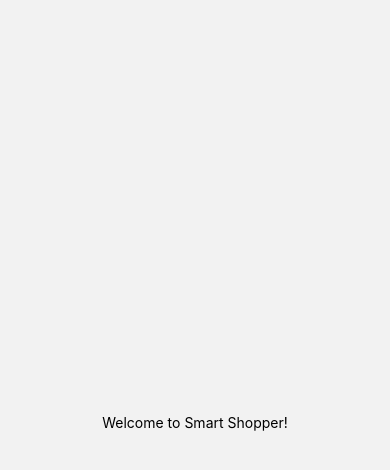
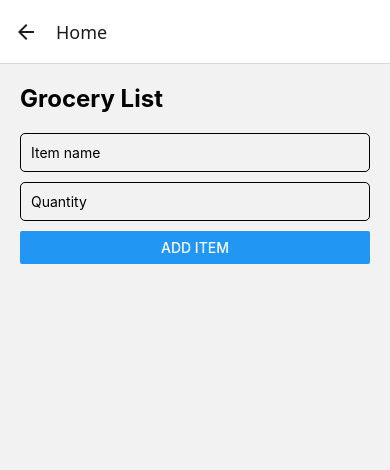
Before and after one commit to Jaison-Abraham/Smart_Shoper_Final_project, a React Native app in the folder SmartShopper/: screen /Home in a window 390 px wide. Shown: the top 470 px of the page. Built offline with nearby package versions, Linux system fonts and the light colour scheme.

Commit message:
Added feature - Grocery list Screen

```diff
--- a/SmartShopper/App.js
+++ b/SmartShopper/App.js
@@ -3,17 +3,17 @@
 import { createNativeStackNavigator } from '@react-navigation/native-stack';
 import LoginScreen from './screens/LoginScreen';
 import SignupScreen from './screens/SignupScreen';
-import HomeScreen from './screens/HomeScreen'; // placeholder for now
+import GroceryListScreen from './screens/GroceryListScreen';
 
 const Stack = createNativeStackNavigator();
 
 export default function App() {
   return (
     <NavigationContainer>
-      <Stack.Navigator initialRouteName="Login" screenOptions={{ headerShown: false }}>
+      <Stack.Navigator initialRouteName="Login" screenOptions={{ headerShown: true }}>
         <Stack.Screen name="Login" component={LoginScreen} />
         <Stack.Screen name="Signup" component={SignupScreen} />
-        <Stack.Screen name="Home" component={HomeScreen} />
+        <Stack.Screen name="Home" component={GroceryListScreen} />
       </Stack.Navigator>
     </NavigationContainer>
   );
--- /dev/null
+++ b/SmartShopper/screens/GroceryListScreen.js
@@ -0,0 +1,107 @@
+import React, { useEffect, useState } from 'react';
+import { View, Text, TextInput, Button, FlatList, StyleSheet, TouchableOpacity } from 'react-native';
+import { db, auth } from '../firebaseConfig';
+import { collection, addDoc, onSnapshot, deleteDoc, doc, updateDoc } from 'firebase/firestore';
+
+const GroceryListScreen = () => {
+  const [itemName, setItemName] = useState('');
+  const [quantity, setQuantity] = useState('');
+  const [items, setItems] = useState([]);
+
+  const user = auth.currentUser;
+
+  useEffect(() => {
+    if (!user) return;
+
+    const unsubscribe = onSnapshot(
+      collection(db, 'users', user.uid, 'groceryItems'),
+      (snapshot) => {
+        const data = snapshot.docs.map(doc => ({
+          id: doc.id,
+          ...doc.data(),
+        }));
+        setItems(data);
+      }
+    );
+
+    return () => unsubscribe();
+  }, []);
+
+  const handleAddItem = async () => {
+    if (!itemName || !quantity) return;
+
+    await addDoc(collection(db, 'users', user.uid, 'groceryItems'), {
+      name: itemName,
+      quantity,
+      purchased: false
+    });
+
+    setItemName('');
+    setQuantity('');
+  };
+
+  const togglePurchased = async (item) => {
+    await updateDoc(doc(db, 'users', user.uid, 'groceryItems', item.id), {
+      purchased: !item.purchased
+    });
+  };
+
+  const deleteItem = async (id) => {
+    await deleteDoc(doc(db, 'users', user.uid, 'groceryItems', id));
+  };
+
+  const renderItem = ({ item }) => (
+    <TouchableOpacity
+      style={[styles.itemContainer, item.purchased && styles.purchased]}
+      onPress={() => togglePurchased(item)}
+      onLongPress={() => deleteItem(item.id)}
+    >
+      <Text>{item.name} - {item.quantity}</Text>
+    </TouchableOpacity>
+  );
+
+  return (
+    <View style={styles.container}>
+      <Text style={styles.heading}>Grocery List</Text>
+      <TextInput
+        placeholder="Item name"
+        value={itemName}
+        onChangeText={setItemName}
+        style={styles.input}
+      />
+      <TextInput
+        placeholder="Quantity"
+        value={quantity}
+        onChangeText={setQuantity}
+        style={styles.input}
+      />
+      <Button title="Add Item" onPress={handleAddItem} />
+      <FlatList
+        data={items}
+        keyExtractor={(item) => item.id}
+        renderItem={renderItem}
+        style={{ marginTop: 20 }}
+      />
+    </View>
+  );
+};
+
+export default GroceryListScreen;
+
+const styles = StyleSheet.create({
+  container: { flex: 1, padding: 20 },
+  heading: { fontSize: 24, fontWeight: 'bold', marginBottom: 20 },
+  input: { borderWidth: 1, marginBottom: 10, padding: 10, borderRadius: 5 },
+  itemContainer: {
+    padding: 12,
+    borderBottomWidth: 1,
+    borderColor: '#ccc',
+    backgroundColor: '#f2f2f2',
+    marginBottom: 10,
+    borderRadius: 5
+  },
+  purchased: {
+    backgroundColor: '#d3ffd3',
+    textDecorationLine: 'line-through'
+  }
+});
--- a/SmartShopper/screens/SignupScreen.js
+++ b/SmartShopper/screens/SignupScreen.js
@@ -1,26 +1,34 @@
 import React, { useState } from 'react';
 import { View, Text, TextInput, Button, StyleSheet, Alert } from 'react-native';
 import { createUserWithEmailAndPassword } from 'firebase/auth';
-import { auth } from '../firebaseConfig';
+import { setDoc, doc } from 'firebase/firestore';
+import { auth, db } from '../firebaseConfig';
 
 const SignupScreen = ({ navigation }) => {
   const [email, setEmail] = useState('');
   const [password, setPassword] = useState('');
 
-  const handleSignup = () => {
+  const handleSignup = async () => {
     if (!email || !password) {
       Alert.alert('Error', 'Please fill in both fields');
       return;
     }
 
-    createUserWithEmailAndPassword(auth, email, password)
-      .then(() => {
-        Alert.alert('Success', 'Account created!');
-        navigation.replace('Login');
-      })
-      .catch((error) => {
-        Alert.alert('Signup Error', error.message);
+    try {
+      const userCredential = await createUserWithEmailAndPassword(auth, email, password);
+      const user = userCredential.user;
+
+      await setDoc(doc(db, 'users', user.uid), {
+        email: user.email,
+        createdAt: new Date()
       });
+
+      Alert.alert('Success', 'Account created!');
+      navigation.replace('Login');
+
+    } catch (error) {
+      Alert.alert('Signup Error', error.message);
+    }
   };
 
   return (
@@ -30,8 +38,8 @@
         placeholder="Email"
         value={email}
         onChangeText={setEmail}
+        autoCapitalize="none"
         style={styles.input}
-        autoCapitalize="none"
       />
       <TextInput
         placeholder="Password"
```
Also changed, not shown: 1 other file (tests, documents, lock files or other folders).
